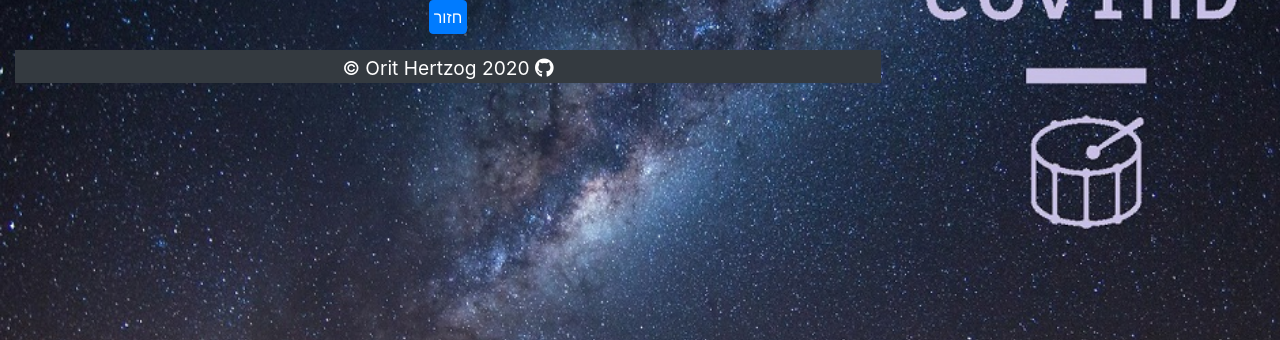
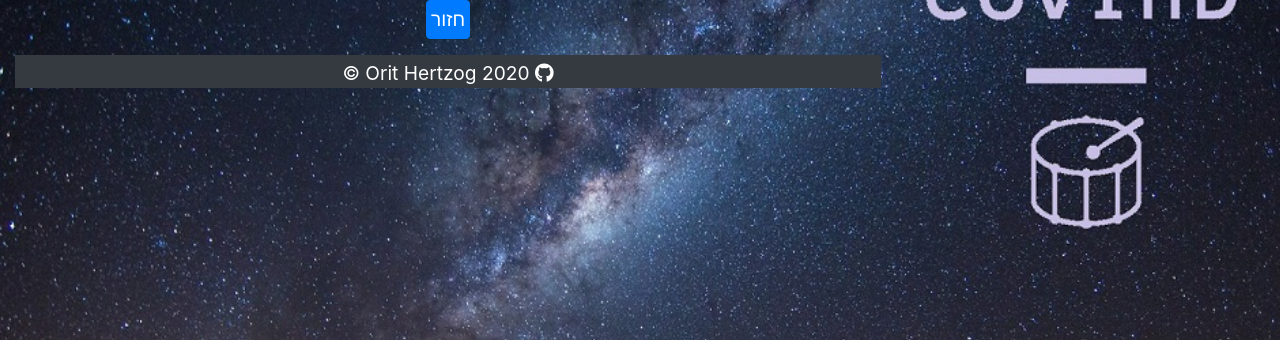
Before and after one commit to orityhertzog/covInd, a Flask app: template templates/user/unsuccessful_register.html in a window 1280 px wide. Shown: the part 80-420 px from the top of the page. Run offline with Flask 2, Linux system fonts and the light colour scheme; the template is opened without the code that fills it, so the values that code supplies are empty; some libraries are stand-ins or nearby versions.

Commit message:
added some changes to make the website more responsive

```diff
--- a/templates/user/unsuccessful_register.html
+++ b/templates/user/unsuccessful_register.html
@@ -2,7 +2,7 @@
 {% block content %}
 <div class="content mb-3">
     <header>{{ message }}</header>
-    <center><a class="btn btn-primary p-1" href="{{url_for(url, email_=' ')}}"> חזור </a></center>
+    <center><a class="btn btn-primary p-1" style="width:auto; font-size:1.5vw" href="{{url_for(url, email_=' ')}}"> חזור </a></center>
 </div>
 
 {% endblock %}
```
